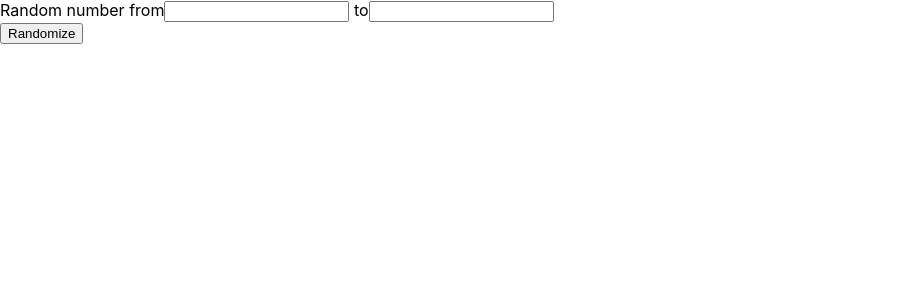
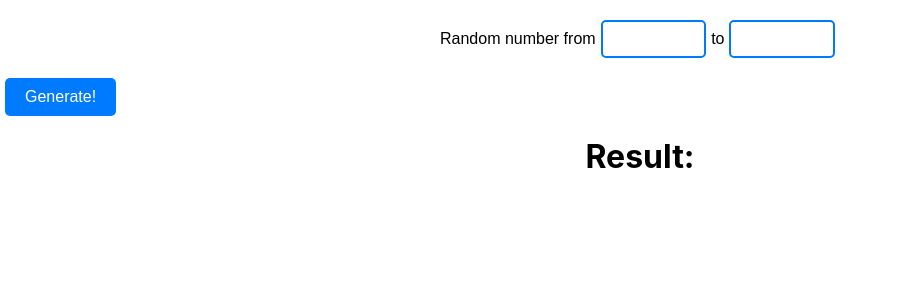
Before and after one commit to EranLavan/words-beyond, a React (Create React App) app: page / in a window 1280 px wide. Shown: the top 300 px of the page, without its empty margins (0-898 px from the left). Built offline with nearby package versions, Linux system fonts and the light colour scheme.

Commit message:
deleted:    src/components-r/RandomizerA.css 	modified:   src/components-r/RandomizerA.js 	new file:   src/components-r/styles/RndAStyleA.css 	new file:   src/components-r/styles/RndAStyleB.css 	new file:   src/components-r/styles/RndAStyleC.css

```diff
--- a/src/components-r/RandomizerA.js
+++ b/src/components-r/RandomizerA.js
@@ -1,5 +1,5 @@
 import React, { useState } from 'react';
-import './RandomizerA.css';
+import './styles/RndAStyleC.css';
 
 function RandomizerA() {
 
@@ -14,18 +14,19 @@ function RandomizerA() {
 
 
   return (
-    <>
-      <div>Random number from
-        <input></input> to
-        <input></input>
+    <div>
+      <div className='main'>
+        Random number from
+        <input className='input'></input> to
+        <input className='input'></input>
       </div>
 
-      <button onClick={() => randomize()}>Randomize</button>
+      <button className='button' onClick={() => randomize()}>Generate!</button>
 
       <div className='result'>
-      <h1></h1>
+        <h1>Result: {result}</h1>
       </div>
-    </>
+    </div>
   )
 }
 
--- /dev/null
+++ b/src/components-r/styles/RndAStyleA.css
@@ -0,0 +1,48 @@
+.main {
+  display: flex;
+  align-items: center;
+  justify-content: center;
+  font-size: 16px;
+  margin: 20px;
+}
+
+.input {
+  margin: 0 10px;
+  padding: 5px;
+  font-size: 16px;
+  border: 1px solid #ccc;
+  border-radius: 4px;
+  width: 50px;
+}
+
+.input:focus {
+  border-color: #007bff;
+  outline: none;
+  box-shadow: 0 0 5px rgba(0, 123, 255, 0.5);
+}
+
+.button {
+  display: block;
+  margin: 20px auto;
+  padding: 10px 20px;
+  font-size: 16px;
+  color: #fff;
+  background-color: #007bff;
+  border: none;
+  border-radius: 4px;
+  cursor: pointer;
+  transition: background-color 0.3s ease;
+}
+
+.button:hover {
+  background-color: #0056b3;
+}
+
+.button:active {
+  background-color: #004085;
+  transform: scale(0.98);
+}
+
+.result {
+  text-align: center;
+}
--- /dev/null
+++ b/src/components-r/styles/RndAStyleB.css
@@ -0,0 +1,58 @@
+.main {
+  display: flex;
+  align-items: center;
+  justify-content: center;
+  font-family: 'Roboto', sans-serif;
+  font-size: 18px;
+  padding: 10px 20px;
+  background-color: #f8f9fa;
+  border: 2px solid #e9ecef;
+  border-radius: 10px;
+  box-shadow: 0 4px 8px rgba(0, 0, 0, 0.1);
+  max-width: 400px;
+  margin: 20px auto;
+}
+
+.input {
+  width: 50px;
+  margin: 0 10px;
+  padding: 10px;
+  font-size: 16px;
+  border: 2px solid #ced4da;
+  border-radius: 8px;
+  background-color: #fff;
+  box-shadow: inset 0 1px 3px rgba(0, 0, 0, 0.1);
+  transition: border-color 0.3s ease;
+}
+
+.input:focus {
+  border-color: #495057;
+  outline: none;
+}
+
+.button {
+  display: block;
+  margin: 20px auto;
+  padding: 12px 25px;
+  font-size: 18px;
+  font-family: 'Roboto', sans-serif;
+  color: #fff;
+  background-color: #28a745;
+  border: none;
+  border-radius: 8px;
+  cursor: pointer;
+  transition: background-color 0.3s ease, transform 0.1s ease;
+}
+
+.button:hover {
+  background-color: #218838;
+}
+
+.button:active {
+  background-color: #1e7e34;
+  transform: scale(0.98);
+}
+
+.result {
+  text-align: center;
+}
--- /dev/null
+++ b/src/components-r/styles/RndAStyleC.css
@@ -0,0 +1,55 @@
+.main {
+  display: flex;
+  align-items: center;
+  justify-content: center;
+  font-family: Arial, sans-serif;
+  font-size: 16px;
+  margin: 20px auto;
+  max-width: 400px;
+}
+
+.input {
+  flex: 1;
+  width: 50px;
+  padding: 8px;
+  font-size: 16px;
+  border: 2px solid #007bff;
+  border-radius: 5px;
+  margin: 0 5px;
+}
+
+.input:focus {
+  border-color: #0056b3;
+  outline: none;
+}
+
+.main span {
+  margin: 0 10px;
+}
+
+.button {
+  display: block;
+  padding: 10px 20px;
+  font-size: 16px;
+  font-family: Arial, sans-serif;
+  color: #fff;
+  background-color: #007bff;
+  border: none;
+  border-radius: 5px;
+  cursor: pointer;
+  transition: background-color 0.3s ease;
+  margin-left: 5px;
+}
+
+.button:hover {
+  background-color: #0056b3;
+}
+
+.button:active {
+  background-color: #004085;
+  transform: translateY(1px);
+}
+
+.result {
+  text-align: center;
+}
```
Also changed, not shown: src/components-r/RandomizerA.css (deleted).
